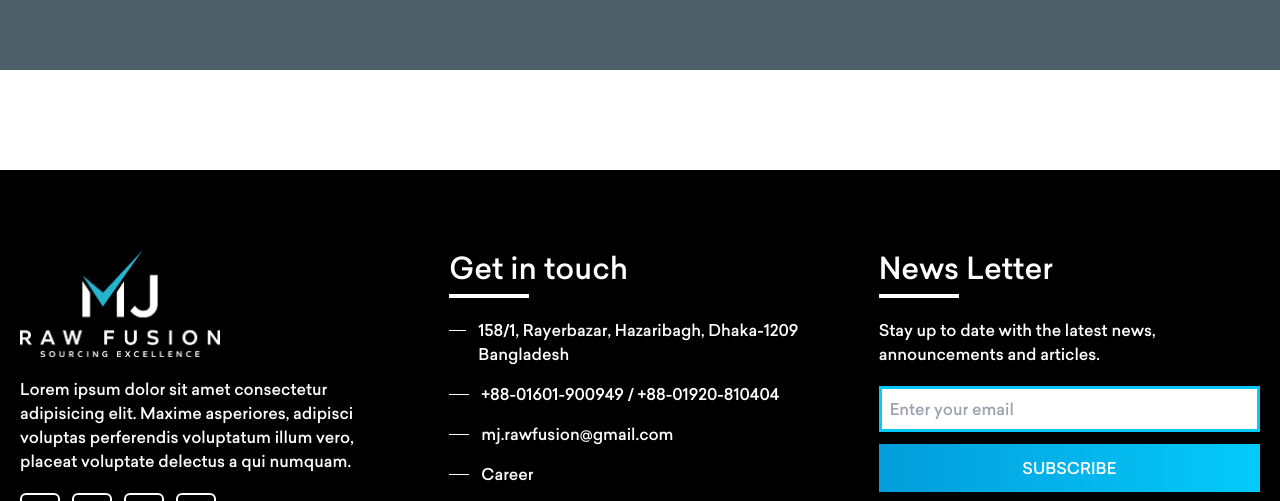
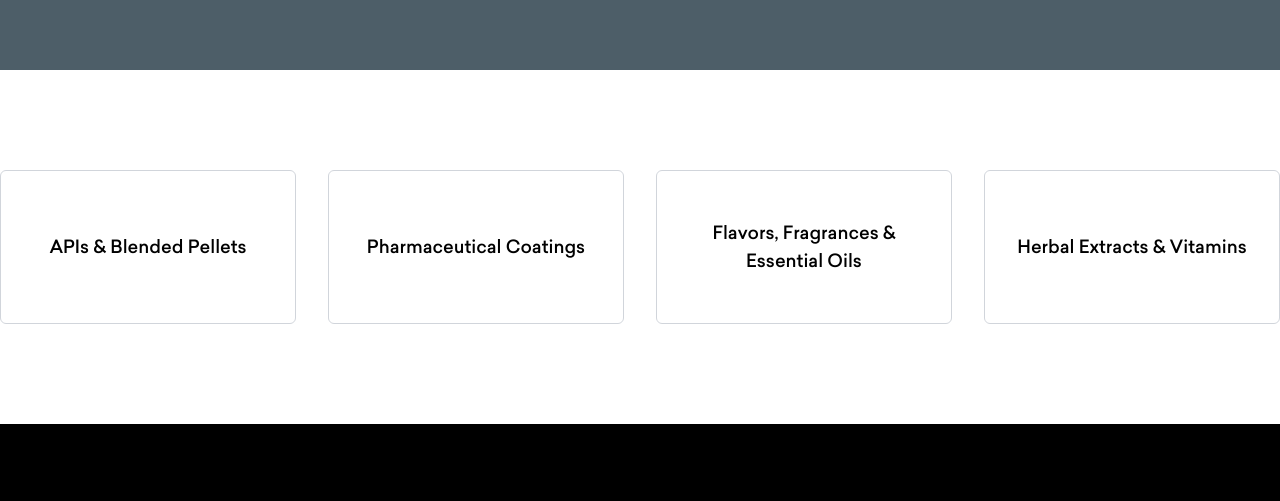
Before and after one commit to antorntech/mjrawfusion, a React (Vite) app: page /products in a window 1280 px wide. Shown: the part 330-831 px from the top of the page. Built offline with nearby package versions, Linux system fonts and the light colour scheme.

Commit message:
add some change on header

```diff
--- a/src/pages/Career.jsx
+++ b/src/pages/Career.jsx
@@ -1,10 +1,25 @@
 import React from "react";
 import PageHeader from "../components/PageHeader/PageHeader";
+import { Link } from "react-router-dom";
 
 const Career = () => {
   return (
     <>
       <PageHeader title="Career" />
+
+      <div className="py-[20px] md:py-[80px] lg:py-[100px]">
+        <div className="max-w-screen-xl mx-auto">
+          <p className="text-md lg:text-lg">
+            We are always looking for talented and creative individuals to join
+            our team. If you are interested in working with us, please apply
+            through our{" "}
+            <Link to="/contactus" className="text-[#039dda]">
+              Contact Us
+            </Link>{" "}
+            page.
+          </p>
+        </div>
+      </div>
     </>
   );
 };
--- a/src/pages/Products.jsx
+++ b/src/pages/Products.jsx
@@ -1,12 +1,52 @@
 import React from "react";
 import PageHeader from "../components/PageHeader/PageHeader";
 import HomeServices from "../components/home/HomeServices";
+import { Link } from "react-router-dom";
 
 const Products = () => {
+  const products = [
+    {
+      id: 1,
+      name: "APIs & Blended Pellets",
+      image: "images/clients/sponsor-1.png",
+    },
+    {
+      id: 2,
+      name: "Pharmaceutical Coatings",
+      image: "images/clients/sponsor-2.png",
+    },
+    {
+      id: 3,
+      name: "Flavors, Fragrances & Essential Oils",
+      image: "images/clients/sponsor-3.png",
+    },
+    {
+      id: 4,
+      name: "Herbal Extracts & Vitamins",
+      image: "images/clients/sponsor-4.png",
+    },
+  ];
   return (
     <>
       <PageHeader title="Products" />
-      <div className="pt-[20px] md:pt-[80px] lg:pt-[100px]"></div>
+      <div className="py-[20px] md:py-[80px] lg:py-[100px]">
+        <div className="max-w-screen-xl mx-auto">
+          <div className="grid grid-cols-1 md:grid-cols-4 gap-5 md:gap-8">
+            {products.map((product, index) => (
+              <Link
+                to={`/products/${product.id}`}
+                key={index}
+                className="relative group flex items-center justify-center text-center border border-gray-300 transition-all duration-500 ease-in-out py-12 px-5 overflow-hidden rounded-md"
+              >
+                <div className="absolute inset-0 bg-gradient-to-l from-[#04cafb] to-[#039dda] opacity-0 group-hover:opacity-100 transition-opacity duration-500"></div>
+                <p className="relative text-lg group-hover:text-white transition-all duration-500 z-10">
+                  {product.name}
+                </p>
+              </Link>
+            ))}
+          </div>
+        </div>
+      </div>
     </>
   );
 };
--- a/src/shared/Header.jsx
+++ b/src/shared/Header.jsx
@@ -109,21 +109,31 @@ const Header = () => {
             <div className="relative group">
               <Link
                 to="/contactus"
-                className="inline-block px-8 py-3 bg-gradient-to-l from-[#04cafb] to-[#039dda] text-white rounded-md group-hover:rounded-none shadow-lg"
+                className="inline-block px-8 py-3 bg-gradient-to-l from-[#04cafb] to-[#039dda] text-white rounded-md  shadow-lg transition-all duration-300 ease-in-out"
               >
                 <span className="me-2">More</span>
-                <i class="fa-solid fa-chevron-down"></i>
+                <i className="fa-solid fa-chevron-down"></i>
               </Link>
-              <div className="hidden absolute top-12 opacity-0 group-hover:top-12 group-hover:opacity-100 transition-all duration-500 w-full lg:flex flex-col justify-center gap-3 bg-white text-black p-3">
-                <Link to="/career" className="hover:text-[#04cafb]">
+
+              <div className="absolute left-0 top-16 opacity-0 invisible group-hover:opacity-100 group-hover:visible transition-all duration-500 w-full lg:flex flex-col justify-center gap-3 bg-white text-black p-3 shadow-lg rounded-md z-10">
+                <Link
+                  to="/career"
+                  className="hover:text-[#04cafb] transition-colors duration-300"
+                >
                   Career
                 </Link>
                 <hr className="text-gray-300" />
-                <Link to="/news-letter" className="hover:text-[#04cafb]">
+                <Link
+                  to="/news-letter"
+                  className="hover:text-[#04cafb] transition-colors duration-300"
+                >
                   News Letter
                 </Link>
                 <hr className="text-gray-300" />
-                <Link to="/contactus" className="hover:text-[#04cafb]">
+                <Link
+                  to="/contactus"
+                  className="hover:text-[#04cafb] transition-colors duration-300"
+                >
                   Contact Us
                 </Link>
               </div>
```
